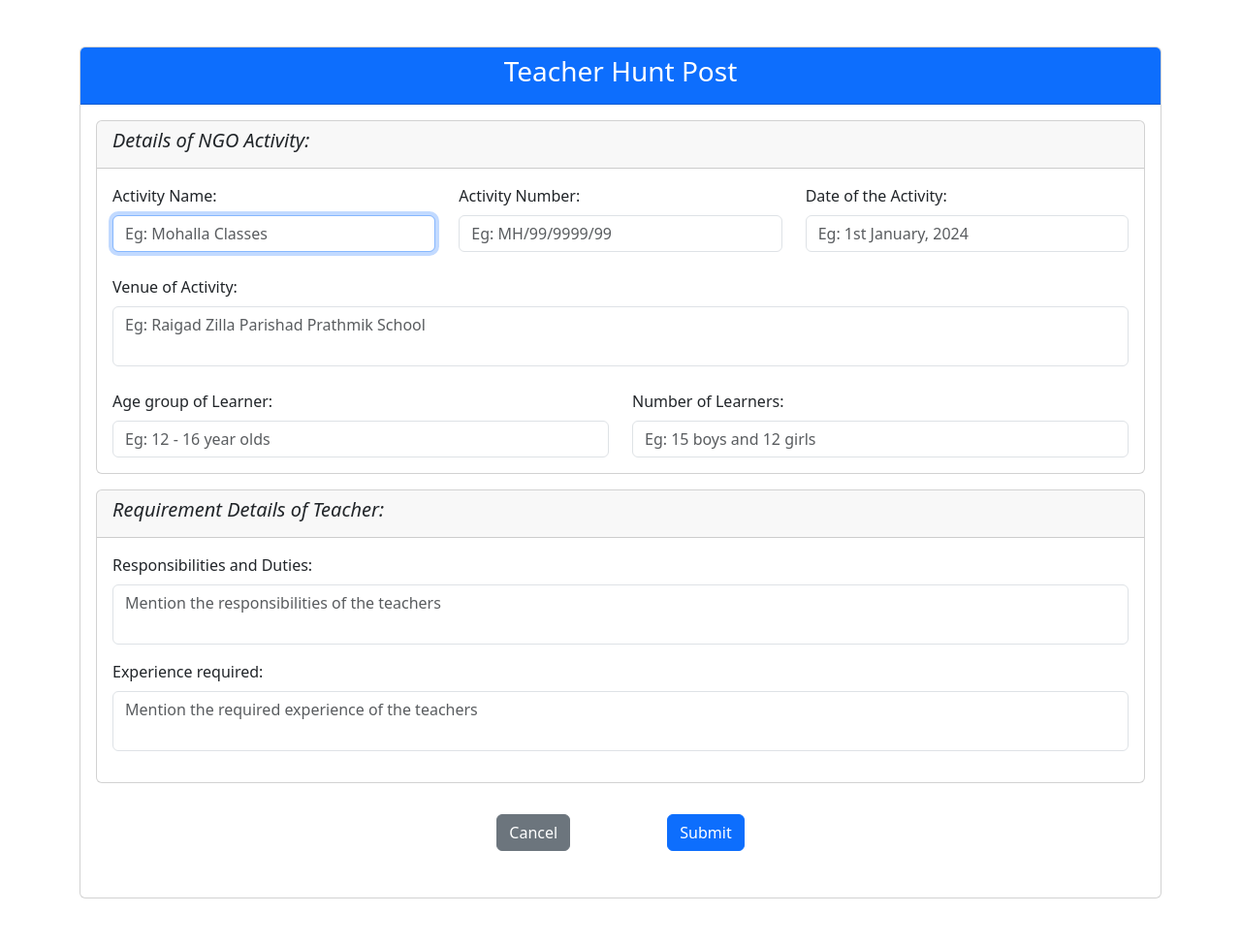
After one commit to sojith29034/devDynamos_eduConnect, a PHP site: page /ngo/teacherHunt.php in a window 1280 px wide. The commit adds this page. Shown: the whole page at 97% size. Run offline with PHP 8.4, Linux system fonts and the light colour scheme; the visitor is signed in with stand-in values (Sample User, id 1); some libraries are stand-ins or nearby versions.

Commit message:
ngo page updated

```diff
--- /dev/null
+++ b/ngo/teacherHunt.php
@@ -0,0 +1,148 @@
+<?php
+require '../common/connect.php';
+
+session_start();
+
+require '../common/links.php';
+
+if(isset($_SESSION['uid']))
+{
+?>
+
+
+<!doctype html>
+<html lang="en">
+  <head>
+    <meta charset="utf-8">
+    <meta name="viewport" content="width=device-width, initial-scale=1">
+    <title>Teacher Hunt Post</title>
+  </head>
+  <body>
+    <div class="container my-5">
+      <div class="row">
+        <div class="col-12">
+          <div class="card">
+            <div class="card-header text-bg-primary">
+              <h3 class="text-center">Teacher Hunt Post</h3>
+            </div>
+            <div class="card-body">
+                <form action="../common/postActions.php" method="post" enctype="multipart/form-data">
+                    <div class="card">
+                        <div class="card-header">
+                            <h5 class="fw-light fst-italic">Details of NGO Activity: </h5>
+                        </div>
+
+                        <div class="card-body row">
+                            <div class="col-md-4">
+                                <input type="hidden" name="name" id="name" value="<?=$_SESSION['uname']?>">
+
+                                <label for="actName" class="form-label">Activity Name: </label>
+                                    <input type="text" name="actName" id="actName" class="form-control" placeholder="Eg: Mohalla Classes" autofocus>
+                            </div>
+                            <div class="col-md-4">
+                                <label for="actID" class="form-label">Activity Number: </label>
+                                    <input type="text" name="actID" id="actID" class="form-control" placeholder="Eg: MH/99/9999/99">
+                            </div>
+                            <div class="col-md-4">
+                                <label for="actDate" class="form-label">Date of the Activity: </label>
+                                    <input type="text" name="actDate" id="actDate" class="form-control" placeholder="Eg: 1st January, 2024">
+                            </div>
+                            <div class="col-md-12 my-4">
+                                <label for="actLoc" class="form-label">Venue of Activity: </label>
+                                    <textarea name="actLoc" id="actLoc" class="form-control" row="1" style="resize: none;" placeholder="Eg: Raigad Zilla Parishad Prathmik School"></textarea>
+                            </div>
+                            <div class="col-md-6">
+                                <label for="group" class="form-label">Age group of Learner: </label>
+                                    <input type="text" name="group" id="group" class="form-control" placeholder="Eg: 12 - 16 year olds">
+                            </div>
+                            <div class="col-md-6">
+                                <label for="capacity" class="form-label">Number of Learners: </label>
+                                    <input type="text" name="capacity" id="capacity" class="form-control" placeholder="Eg: 15 boys and 12 girls" autofocus>
+                            </div>
+                        </div>
+                    </div>
+
+
+                    <div class="card mt-3">
+                        <div class="card-header">
+                          <h5 class="fw-light fst-italic">Requirement Details of Teacher: </h5>
+                        </div>
+
+                        <div class="card-body row">
+                          <div class="col-md-12">
+                            <label for="responsibilities" class="form-label">Responsibilities and Duties: </label>
+                              <textarea name="responsibilities" id="responsibilities" class="form-control" row="2" style="resize: none;"
+                                placeholder="Mention the responsibilities of the teachers"></textarea>
+                          </div>
+                              <div class="col-md-12 my-3">
+                                <label for="exp" class="form-label">Experience required: </label>
+                                <textarea name="exp" id="exp" class="form-control" row="2" style="resize: none;"
+                                    placeholder="Mention the required experience of the teachers"></textarea>
+                          </div>
+                        </div>
+                    </div>
+
+                    <div class="card-body text-center mt-3">
+                        <button type="button" class="btn btn-secondary mx-5" data-bs-toggle="modal" data-bs-target="#cancelForm">Cancel</button>
+                        <button type="button" class="btn btn-primary mx-5" data-bs-toggle="modal" data-bs-target="#submitForm">Submit</button>
+                    </div>
+
+
+                    <!-- Submit Form Modal -->
+                    <div class="modal fade" id="submitForm" tabindex="-1" aria-labelledby="postFormLabel" aria-hidden="true">
+                        <div class="modal-dialog">
+                            <div class="modal-content">
+                                <div class="modal-header">
+                                    <h1 class="modal-title fs-5" id="postFormLabel">Post Application</h1>
+                                    <button type="button" class="btn-close" data-bs-dismiss="modal" aria-label="Close"></button>
+                                </div>
+                                <div class="modal-body">
+                                    Confirm posting. Are you sure you want to post?<br>
+                                    Click on <strong>'Yes, Finish'</strong> to post.
+                                </div>
+                                <div class="modal-footer">
+                                    <button type="button" class="btn btn-secondary" data-bs-dismiss="modal">Cancel</button>
+                                    <button type="submit" class="btn btn-success" name="submit">Yes, Finish</button>
+                                </div>
+                            </div>
+                        </div>
+                    </div>
+                </form>
+            </div>
+          </div>
+        </div>
+      </div>
+    </div>
+
+
+
+    <!-- Cancel Form Submission Modal -->
+    <div class="modal fade" id="cancelForm" tabindex="-1" aria-labelledby="postFormLabel" aria-hidden="true">
+      <div class="modal-dialog">
+        <div class="modal-content">
+          <div class="modal-header">
+            <h1 class="modal-title fs-5" id="postFormLabel">Cancel Posting</h1>
+            <button type="button" class="btn-close" data-bs-dismiss="modal" aria-label="Close"></button>
+          </div>
+          <div class="modal-body">
+            Your post has not yet been public. Are you sure you want to leave?<br>
+            Click on <strong>'Close'</strong> to continue filling the Posting Form.
+          </div>
+          <div class="modal-footer">
+            <button type="button" class="btn btn-secondary" data-bs-dismiss="modal">Close</button>
+            <a href="./ngo.php" class="btn btn-danger">Cancel Submission</a>
+          </div>
+        </div>
+      </div>
+    </div>
+  </body>
+</html>
+
+
+<?php
+}
+else{
+    header("Location:../index.php");
+    exit();
+}
+?>
```
Also changed, not shown: ngo/ngo.php (+11 -0 lines).
